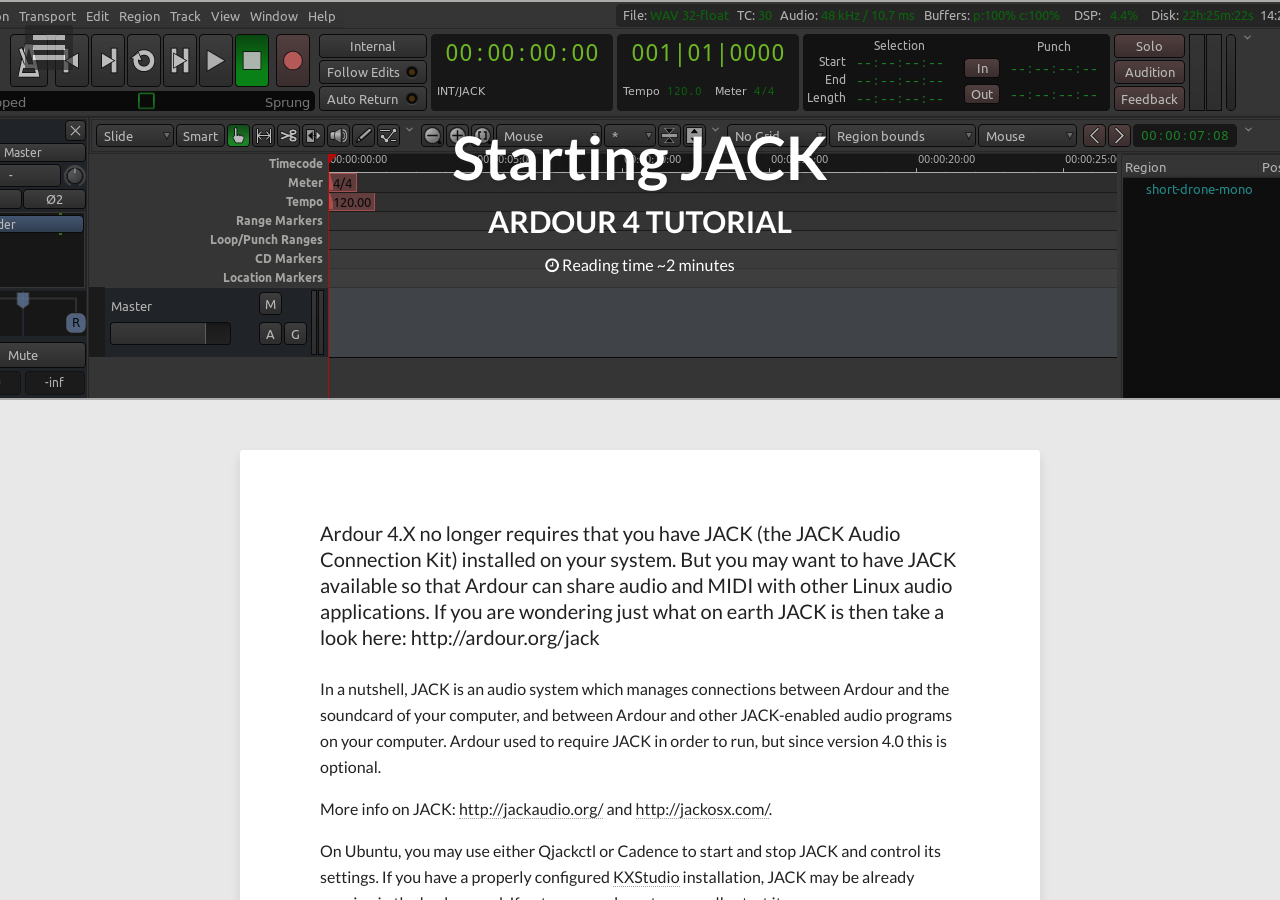
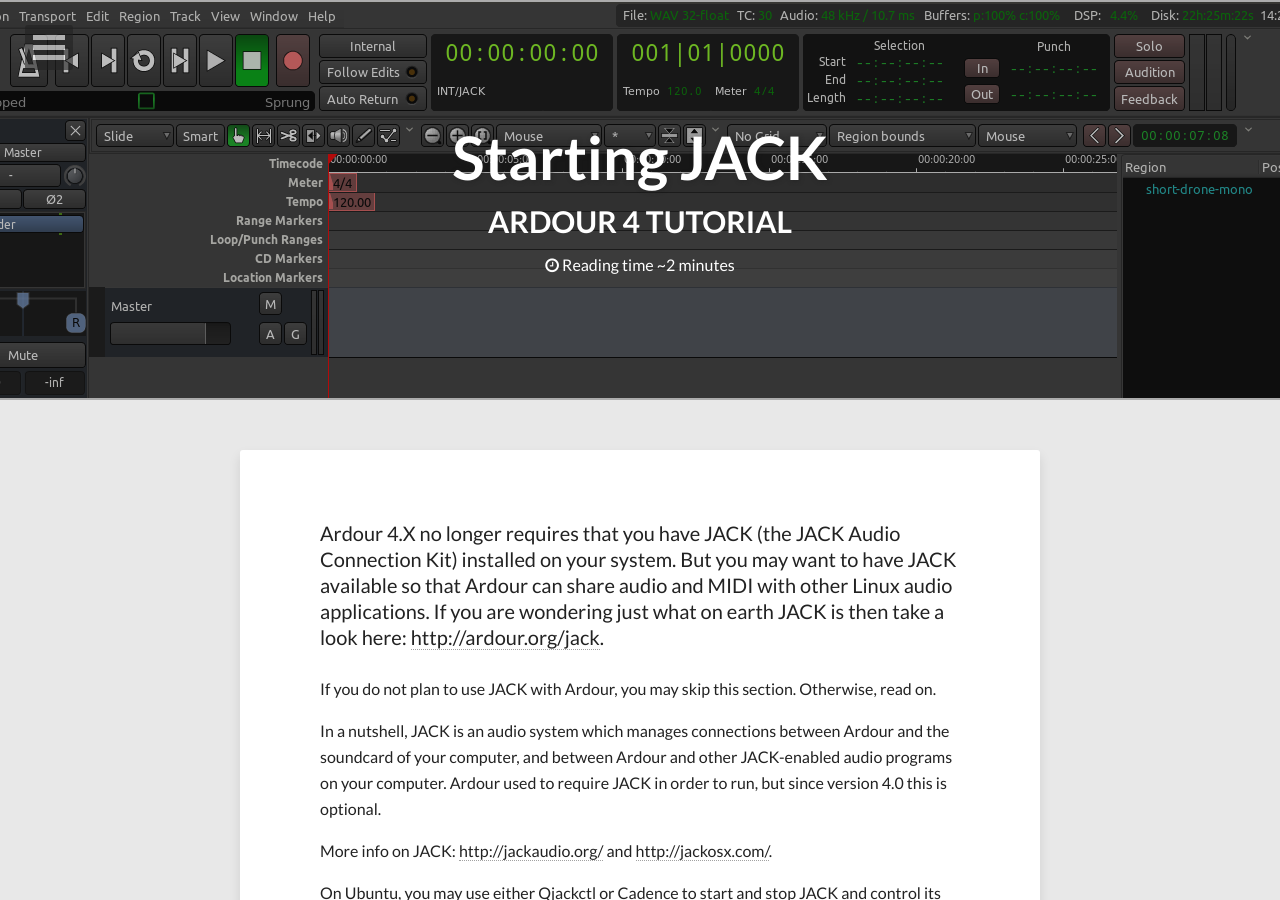
Before and after one commit to brunoruviaro/ardour4-tutorial, a Jekyll site: the page built from _posts/2014-10-15-starting-jack.md, in a window 1280 px wide and 900 px high. Built offline with Jekyll 4.4.1, drawn with Linux system fonts in a browser that asks for light colours; nearby versions of some CDN libraries.

Commit message:
Update JACK info

```diff
--- a/_posts/2014-10-15-starting-jack.md
+++ b/_posts/2014-10-15-starting-jack.md
@@ -10,7 +10,9 @@
   creditlink:
 ---
 
-Ardour 4.X no longer requires that you have JACK (the JACK Audio Connection Kit) installed on your system. But you may want to have JACK available so that Ardour can share audio and MIDI with other Linux audio applications. If you are wondering just what on earth JACK is then take a look here: http://ardour.org/jack
+Ardour 4.X no longer requires that you have JACK (the JACK Audio Connection Kit) installed on your system. But you may want to have JACK available so that Ardour can share audio and MIDI with other Linux audio applications. If you are wondering just what on earth JACK is then take a look here: [http://ardour.org/jack](http://ardour.org/jack).
+
+If you do not plan to use JACK with Ardour, you may skip this section. Otherwise, read on.
 
 In a nutshell, JACK is an audio system which manages connections between Ardour and the soundcard of your computer, and between Ardour and other JACK-enabled audio programs on your computer. Ardour used to require JACK in order to run, but since version 4.0 this is optional.
 
```
